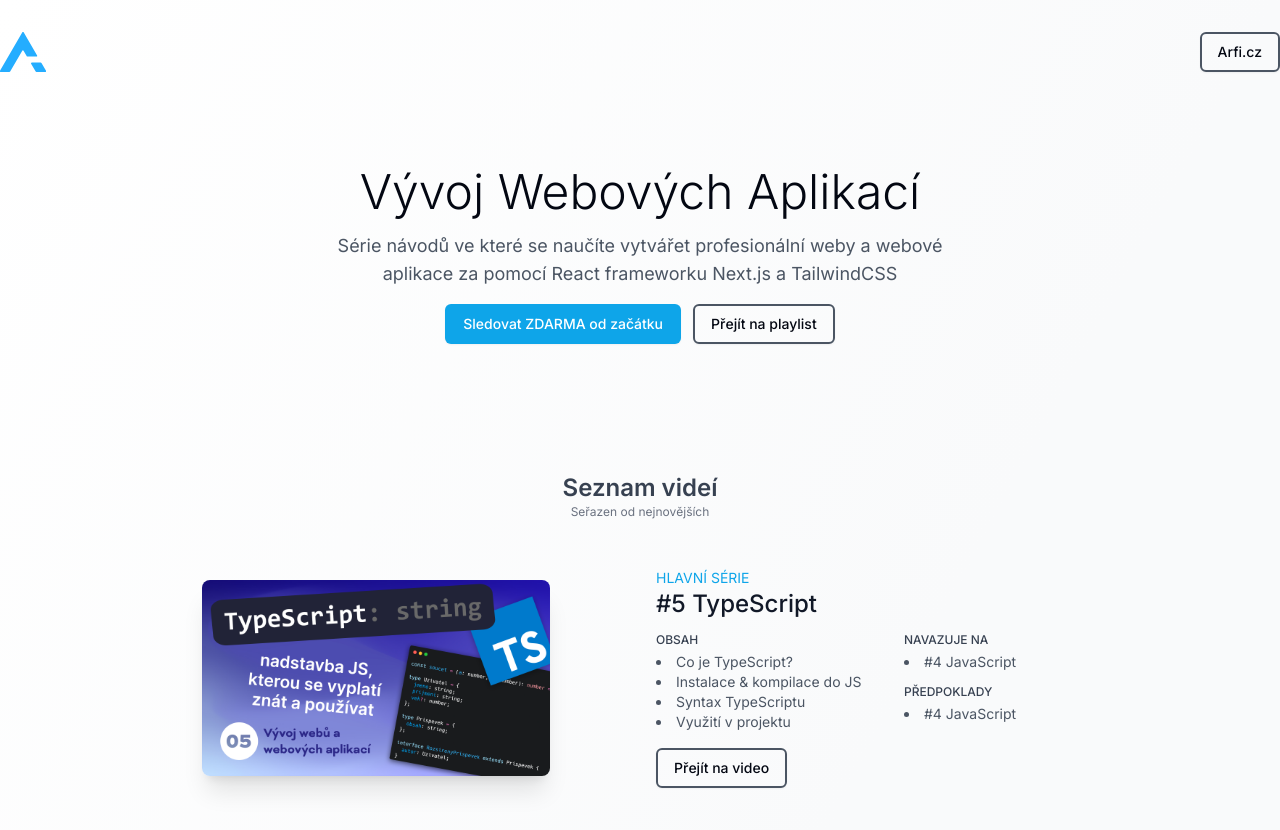
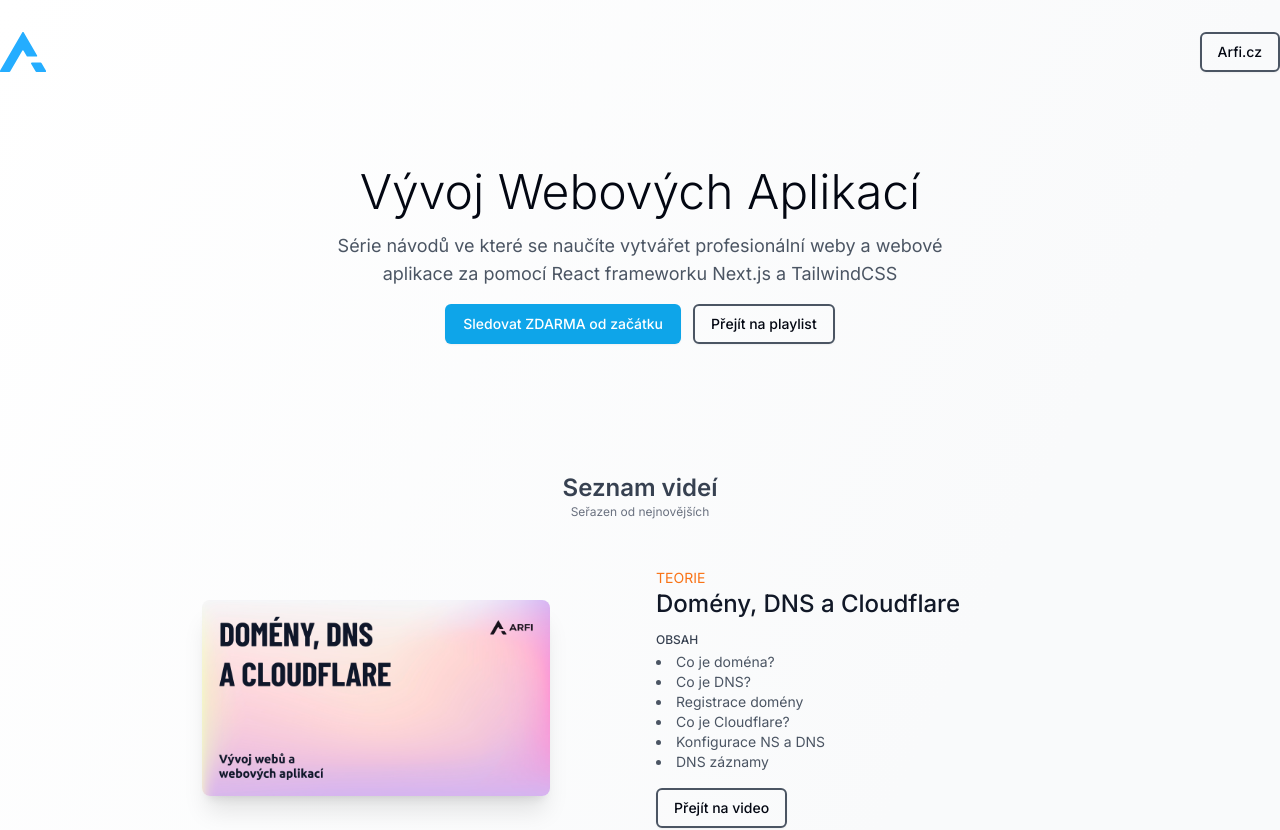
Before and after one commit to hynekfisera/vwa, a Next.js app: page / in a window 1280 px wide. Shown: the top 830 px of the page. Built offline with nearby package versions, Linux system fonts and the light colour scheme.

Commit message:
Add 5.1 & change label

```diff
--- a/app/VideoTypeLabel.tsx
+++ b/app/VideoTypeLabel.tsx
@@ -13,6 +13,6 @@ export default function VideoTypeLabel({ type, className }: Props) {
     case VideoType.Main:
       return <div className={`${className} text-sky-500`}>Hlavní série</div>;
     case VideoType.Extra:
-      return <div className={`${className} text-orange-500`}>Teoretické video</div>;
+      return <div className={`${className} text-orange-500`}>Teorie</div>;
   }
 }
--- a/resources/videos.ts
+++ b/resources/videos.ts
@@ -5,6 +5,7 @@ import Thumbnail2 from "@/public/thumbnails/2.png";
 import Thumbnail3 from "@/public/thumbnails/3.png";
 import Thumbnail4 from "@/public/thumbnails/4.png";
 import Thumbnail5 from "@/public/thumbnails/5.png";
+import Thumbnail5_1 from "@/public/thumbnails/5.1.png";
 
 export const videos: Array<Video> = [
   {
@@ -70,4 +71,13 @@ export const videos: Array<Video> = [
     prerequisites: [4],
     thumbnail: Thumbnail5,
   },
+  {
+    id: 5.1,
+    type: VideoType.Extra,
+    title: "Domény, DNS a Cloudflare",
+    href: "#",
+    released: "",
+    content: ["Co je doména?", "Co je DNS?", "Registrace domény", "Co je Cloudflare?", "Konfigurace NS a DNS", "DNS záznamy"],
+    thumbnail: Thumbnail5_1,
+  },
 ];
```
Also changed, not shown: public/thumbnails/5.1.png (added).
